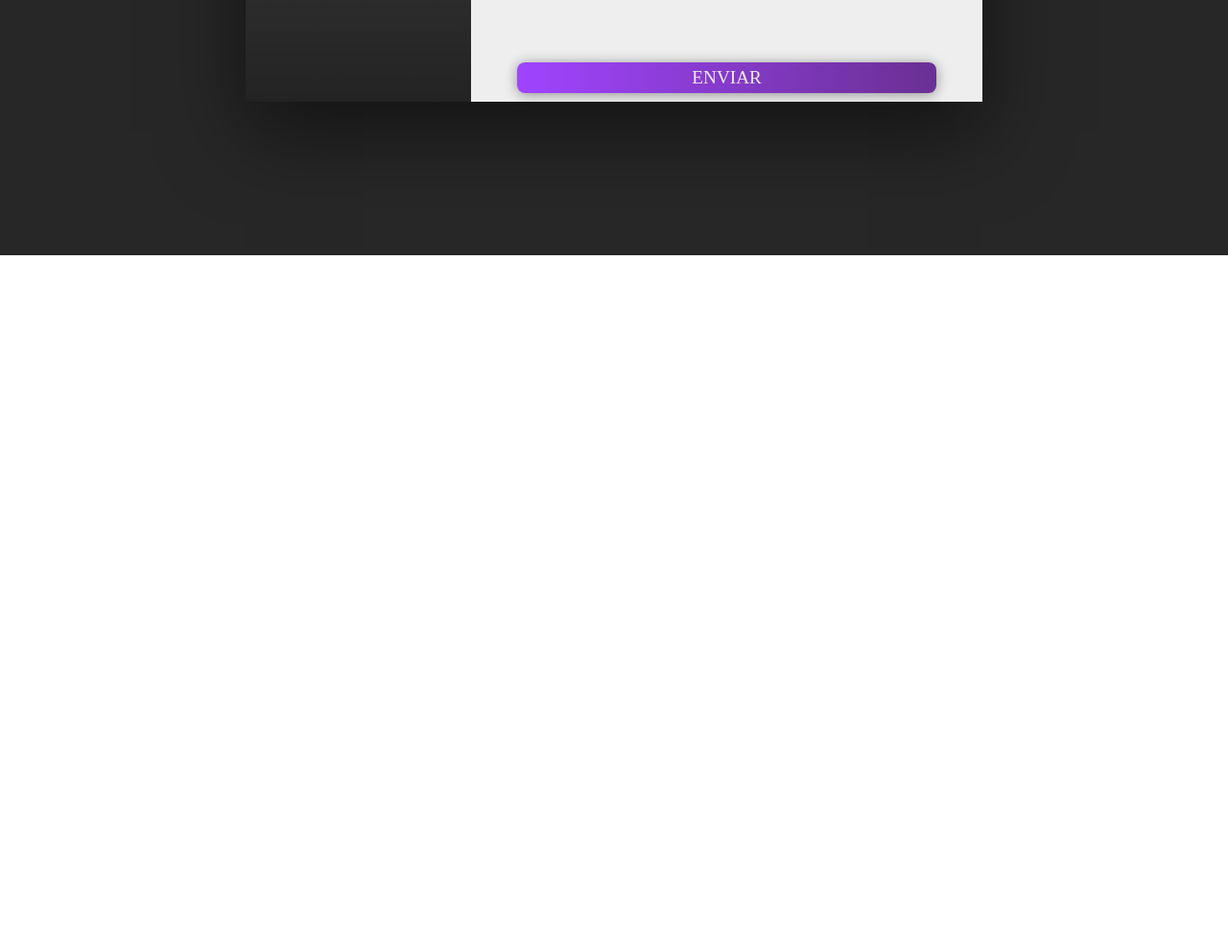
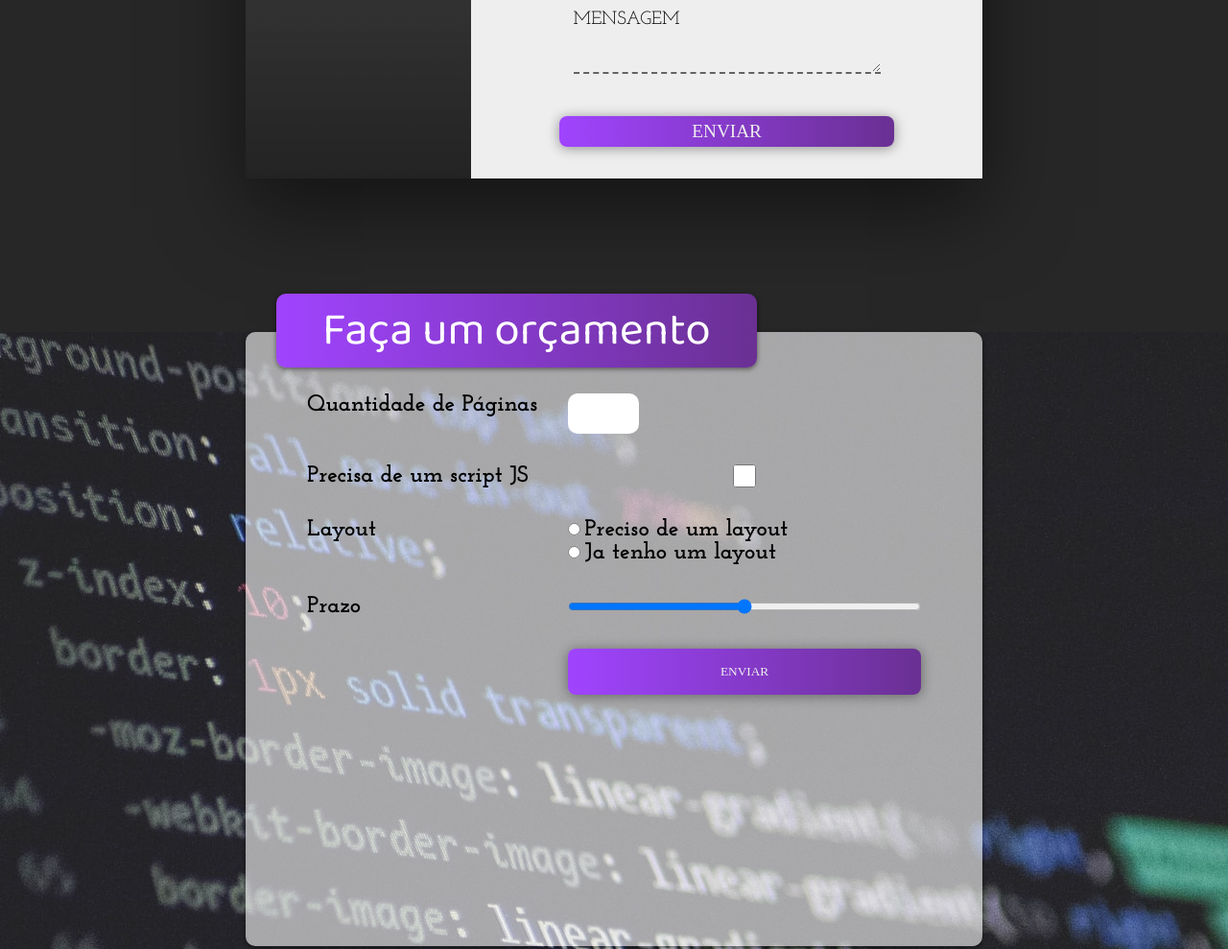
Before and after one commit to FariasMi/portifolio, a plain HTML site: page index.html in a window 1280 px wide. Shown: the part 2982-3971 px from the top of the page at 96% size. Before the commit the page ends 3248 px from the top, so only its background shows below. Drawn offline with Linux system fonts and the light colour scheme; grey boxes are pictures that could not be loaded.

Commit message:
:package: criação do formulario de orçamento

```diff
--- a/index.html
+++ b/index.html
@@ -203,11 +203,36 @@
                                     <textarea class="field" id="mensagem"></textarea>
                                     <label for="mensagem" class="field-label">Mensagem</label>
                                 </div>
-                                <button type="submit" class="btn btn-submit">Enviar</button>
-                            </form>
+
+                                    <button type="submit" class="btn btn-submit">Enviar</button>
+                                </form>
                         </div>
                 </div>
         </section>
+        <section class="sessao-orcamento">
+            <div class="orcamento-wrapper">
+                <h1>Faça um orçamento</h1>
+                <form>
+                    <label for="qtd">Quantidade de Páginas</label>
+                    <input type="number" min="1" name="qtd" id="qtd">
+                    <label for="js">Precisa de um script JS</label>
+                    <input type="checkbox" name="js" id="js">
+                    <label>Layout</label>
+                    <div class="group-layout">
+                        <div>
+                            <input type="radio" name="layout" id="layout-sim">
+                            <label for="layout-sim">Preciso de um layout</label>
+                        </div>
+                        <div>
+                            <input type="radio" name="layout" id="layout-sim">
+                            <label for="layout-sim">Ja tenho um layout</label>
+                        </div>
+                    </div>
+                    <label for="prazo">Prazo</label>
+                    <input type="range" name="prazo" id="prazo">
+                    <button class="btn btn-orcamento" type="submit">Enviar</button>
+                </form>
+            </div>
     </div>
 
 </body>
--- a/style.css
+++ b/style.css
@@ -400,6 +400,7 @@ header{
     display:flex;
     align-items: center;
     justify-content: center;
+    margin-top: 5rem;
 }
 .contato-wrapper{
     width: 60%;
@@ -474,10 +475,72 @@ header{
 }
 
 .btn-submit{
-    width: 100%;
+    width: 80%;
     height:2rem;
     font-size:1.2rem;
     text-transform: uppercase;
-    margin-top:2rem;
+    margin-top:.5rem;
+}
+.sessao-orcamento{
+    width: 100%;
+    height: 100vh;
+    background:url("images/bg-orcamento.jpg");
+    object-fit: cover;
+    display: flex;
+    justify-content: center;
+}
+.orcamento-wrapper{
+    width: 60%;
+    height: 80%;
+    background-color:#ffffff99;
+    border-radius:10px;
+    box-shadow:0 0.1rem 0.3rem rgba(0,0,0,0.5);
+    position:relative;
 
 }
+
+.sessao-orcamento h1{
+    position:absolute;
+    top:-2.5rem;
+    left:2rem;
+    background: -webkit-linear-gradient(to right, #a044ff, #6a3093);
+    background: linear-gradient(to right, #a044ff, #6a3093);
+    padding:0 3rem;
+    color:#ffffff;
+    font-family:var(--font-primary);
+    font-size:3rem;
+    font-weight: lighter;
+    box-shadow: 0 0.1rem 0.3rem rgba(0,0,0,0.5);
+    border-radius: 10px;
+}
+.sessao-orcamento form{
+    margin:4rem;
+    display:grid;
+    grid-template-columns:auto 1fr;
+    column-gap:2rem;
+    row-gap:2rem;
+
+}
+.sessao-orcamento label{
+    font-family:var(--font-secundary);
+    font-size:1.5rem;
+    font-weight: bold;
+}
+
+.sessao-orcamento input[type="number"]{
+    font-family:var(--font-secundary);
+    width:4rem;
+    font-size:2rem;
+    outline:none;
+    border-radius:10px;
+    border:none;
+    padding:0.3rem;
+
+}
+.btn-orcamento{
+    text-transform: uppercase;
+    padding:1rem;
+    cursor:pointer;
+    grid-column:2;
+
+}
```
